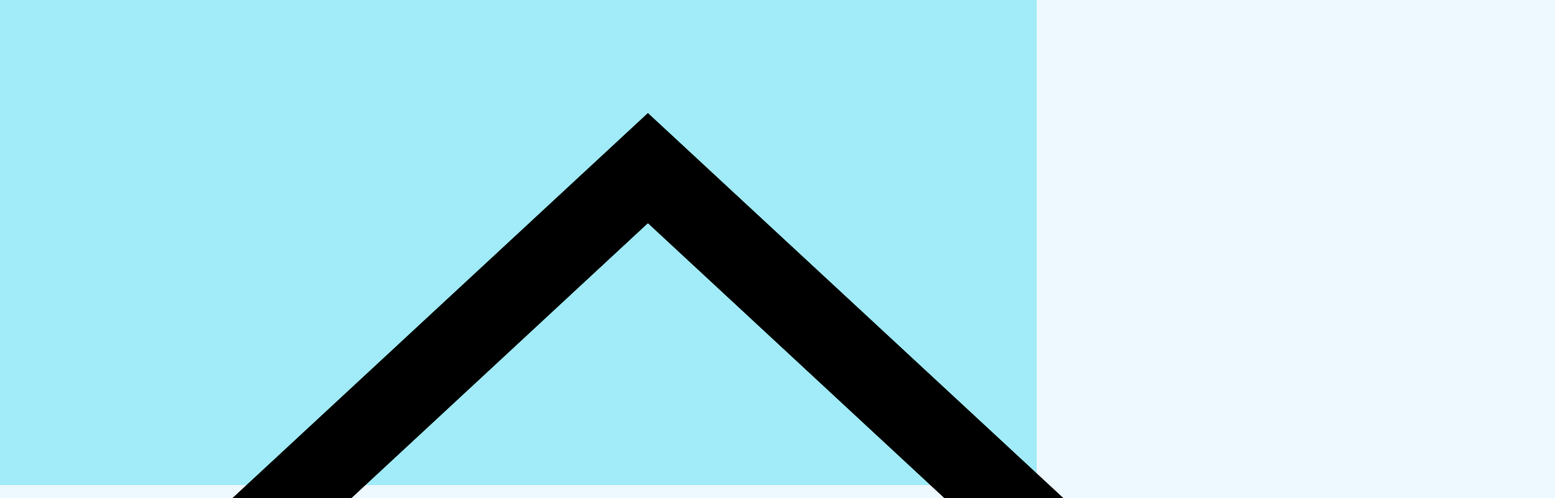
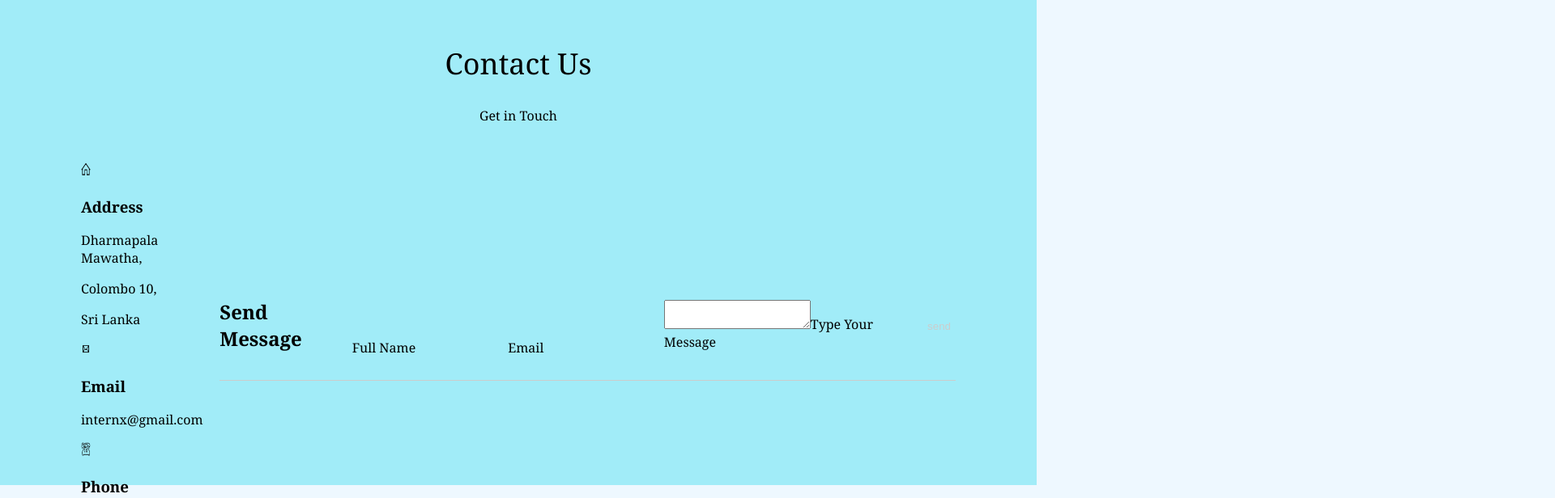
Before and after one commit to KushaRa/InternX_Front, a React (Create React App) app in the folder skillsync/: page /contact in a window 1280 px wide. Shown: the part 200-816 px from the top of the page at 81% size, 1920 px wide, since content can reach past the window. Built offline with nearby package versions, Linux system fonts and the light colour scheme.

Commit message:
added some css for the contact us page

```diff
--- a/skillsync/src/Pages/Contact/Contact.css
+++ b/skillsync/src/Pages/Contact/Contact.css
@@ -21,3 +21,60 @@
     background-attachment: fixed;
     background-size: cover;
     align-items: center; */
+
+.contact-section {
+    position: relative;
+    min-height: 100vh;
+    padding: 50px 100px;
+    display: flex;
+    justify-content: center;
+    align-items: center;
+    flex-direction: column;
+    background-size: cover;
+  }
+
+.contact-content {
+     max-width: 800px;
+    text-align: center;
+  }
+
+.contact-section .contact-content h2 {
+    font-size: 36px;
+    font-weight: 500;
+    color: black;
+  }
+
+.contact-section .contact-content p {
+    font-weight: 500;
+    color: black;
+
+}
+
+.contact-container {
+    width: 100%;
+    display: flex;
+    justify-content: center;
+    align-items: center;
+    margin-top: 30px;
+}
+
+.address-logo {
+  width: 12px;
+  height: 18.5px;
+  padding: -10px;
+  margin-right: 2px;
+}
+
+.email-logo {
+    width: 12px;
+    height: 18.5px;
+    padding: -10px;
+    margin-right: 2px;
+  }
+
+  .phone-logo {
+    width: 12px;
+    height: 18.5px;
+    padding: -10px;
+    margin-right: 2px;
+  }
--- a/skillsync/src/Pages/Contact/Contact.js
+++ b/skillsync/src/Pages/Contact/Contact.js
@@ -16,7 +16,7 @@ export const Contact = () => {
                     <h2>Contact Us</h2>
                     <p>Get in Touch</p>
                 </div>
-                <div className='contact=container'>
+                <div className='contact-container'>
                     <div className='contact-info'>
                         <div className='contact-box'>
                             <div className='contact-icon'><img className="address-logo " src={address} alt="Logo" /> </div>
@@ -39,6 +39,26 @@ export const Contact = () => {
                             <p>011-3476910</p>
                         </div>
                     </div>
+                    <div className='contact-form'>
+                        <form>
+                            <h2>Send Message</h2>
+                            <div className='cntInput-box'>
+                                <input type='text' name='' required="required"></input>
+                                <span>Full Name</span>
+                            </div>
+                            <div className='cntInput-box'>
+                                <input type='text' name='' required="required"></input>
+                                <span>Email</span>
+                            </div>
+                            <div className='cntInput-box'>
+                                <textarea required="required"></textarea>
+                                <span>Type Your Message</span>
+                            </div>
+                            <div className='cntInput-box'>
+                                <input type='submit' name='' value="send"></input>
+                            </div>
+                        </form>
+                    </div>
                 </div>
             </section>
 
```
